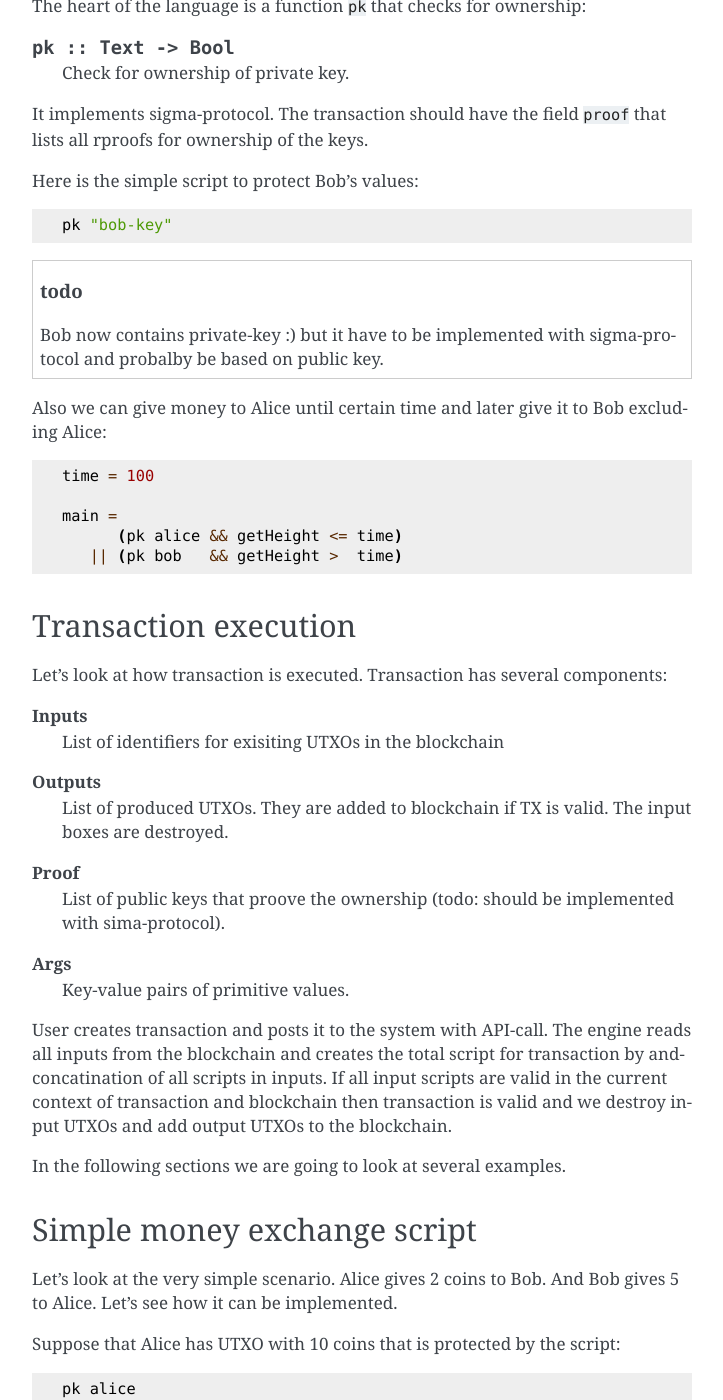
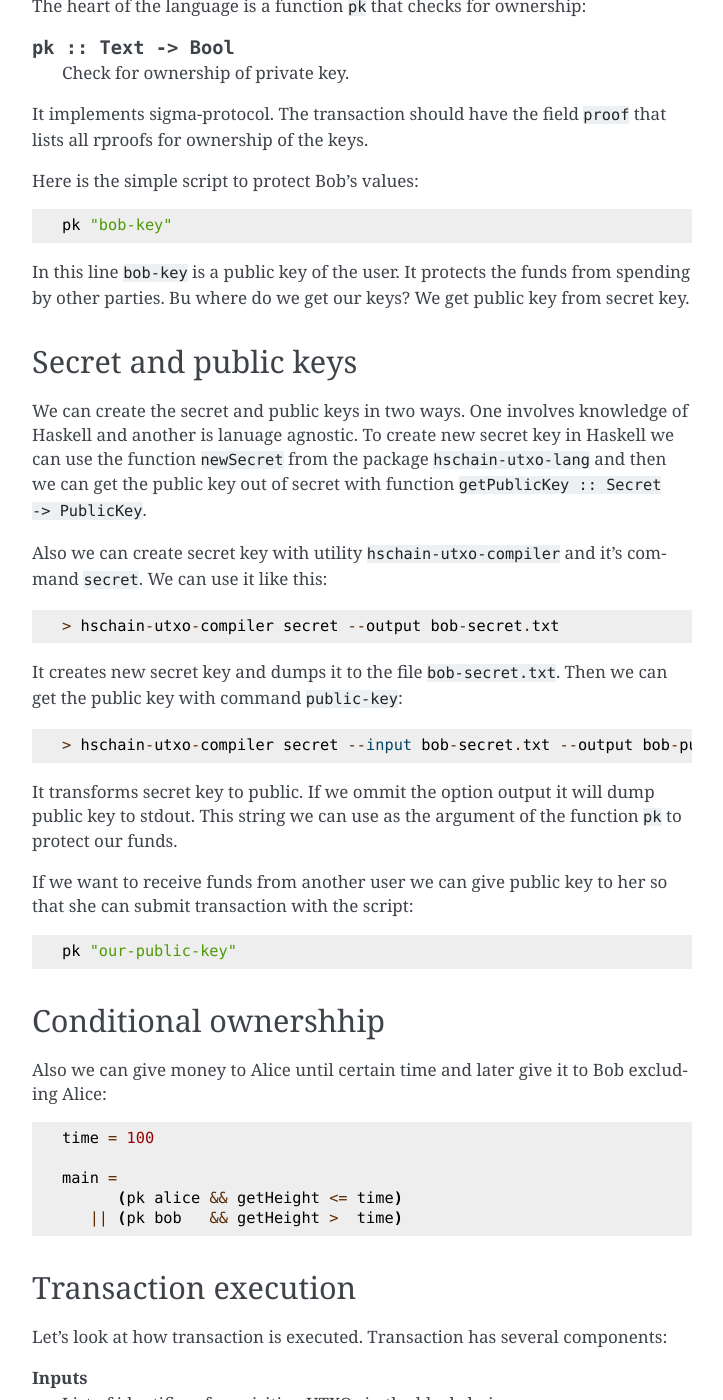
Before and after one commit to hexresearch/hschain-utxo, a Sphinx documentation site: the page built from docs/doc/lang-quick-start.rst, in a window 1280 px wide and 1400 px high, scrolled down 919 px. Shown: the whole window, without its empty margins (388-1111 px from the left). Built offline with Sphinx 7.4.7, drawn with Linux system fonts in a browser that asks for light colours; some of the changed text lies outside the part shown.

Commit message:
update docs

```diff
--- a/docs/doc/intro.rst
+++ b/docs/doc/intro.rst
@@ -20,6 +20,7 @@
 The modules are separated for the parts:
 
 * ``hschain-utxo-lang`` defines language of smartcontracts and model of execution and key terms
+* ``hschain-utxo-compiler`` utility to compile scripts and prove ownership of the transaction
 * ``hschain-utxo-state`` defines blockchain and rules to commit the blocks and transactions
 * ``hschain-utxo-service`` is service to run a node
 * ``hschain-utxo-api`` is API to interact with blockchain
--- a/docs/doc/lang-quick-start.rst
+++ b/docs/doc/lang-quick-start.rst
@@ -48,11 +48,39 @@
 
   pk "bob-key"
 
+In this line ``bob-key`` is a public key of the user. It protects the funds
+from spending by other parties. Bu where do we get our keys?
+We get public key from secret key.
 
-.. topic:: todo
+Secret and public keys
+----------------------------------------------------
 
-   Bob now contains private-key :) but it have to be implemented with sigma-protocol
-   and probalby be based on public key.
+We can create the secret and public keys in two ways. One involves knowledge
+of Haskell and another is lanuage agnostic.
+To create new secret key in Haskell we can use the function ``newSecret`` from the package
+``hschain-utxo-lang`` and then we can get the public key out of secret with
+function ``getPublicKey :: Secret -> PublicKey``.
+
+Also we can create secret key with utility ``hschain-utxo-compiler`` and it's command ``secret``.
+We can use it like this::
+
+   > hschain-utxo-compiler secret --output bob-secret.txt
+
+It creates new secret key and dumps it to the file ``bob-secret.txt``.
+Then we can get the public key with command ``public-key``::
+
+   > hschain-utxo-compiler secret --input bob-secret.txt --output bob-public-key.txt
+
+It transforms secret key to public. If we ommit the option output it will dump public key
+to stdout. This string we can use as the argument of the function ``pk`` to protect our funds.
+
+If we want to receive funds from another user we can give public key to her so that
+she can submit transaction with the script::
+
+  pk "our-public-key"
+
+Conditional ownershhip
+----------------------------------------------------
 
 Also we can give money to Alice until certain time and later
 give it to Bob excluding Alice::
@@ -76,17 +104,33 @@
    The input boxes are destroyed.
 
 **Proof**
-   List of public keys that proove the ownership (todo: should be implemented with sima-protocol).
+   Signed sigma-expression that proofs the ownership.
 
 **Args**
    Key-value pairs of primitive values.
 
-User creates transaction and posts it to the system with API-call.
+User post transaction in three steps.
+
+* User creates transaction with empty proof and calls API method ``api/tx-sigma/get``. This
+  method produces sigma-expression that is the result of evaluation of transaction in
+  the current state of block-chain.
+
+* User creates a proof of ownership if she can for received sigma-expression.
+
+* User uses this proof with transaction and post it again but with method ``api/tx/post``.
+  If everything is ok, verifier checks the transaction and accepts it.
+
 The engine reads all inputs from the blockchain and creates the total
 script for transaction by and-concatination of all scripts in inputs.
 If all input scripts are valid in the current context of transaction and blockchain
 then transaction is valid and we destroy input UTXOs and add output UTXOs to the
 blockchain.
+
+Beside check of proof there are other conditions:
+
+* Sum of inputs should equal to sum of outputs.
+
+* Outputs should contain valid scripts, that are evaluated to Bool.
 
 In the following sections we are going to look at several examples.
 
@@ -156,11 +200,34 @@
            , "args": {}
            }
          ];
-      "proof": ["bob-key"],
+      "proof": signed-sigma-expresision,
       "args": {}
    }
 
 It is enforced by the blockchain that sum of input values should be equal to sum of output values.
+
+How to sign sigma-expression
+---------------------------------------
+
+To sign sigma expression first we need to get it. Sigma expression is kind of
+boolean expression that can contain AND and OR operators in the nodes and ownership
+pk-statements with public keys in the leafs. To get this expression we first need to
+call the API method ``api/tx-sigma/get`` with our transaction but we omit proof.
+
+Once we get the expression. We can sign it with compiler command ``sign``::
+
+  > hschain-utxo-compiler sign --secret secret.txt --input sigma-expr.txt --output signed-sigma.txt
+
+This command expects three inputs:
+
+* ``--secret`` the file that contains secret key of the user
+
+* ``--sigma-expr.txt`` the file that contains the ouptut of the API call to tx-sigma method.
+
+* ``--signed-sigma.txt`` the file to dump the output, i.e. signed sigma expression
+     or proof of the ownership.
+
+
 
 Pay for Cofee - delayed exchange
 --------------------------------------------
@@ -271,7 +338,9 @@
 
 Inputs  contain the list of Box identifiers that are used as inputs.
 Ouptuts contain boxes that are going to be produced after TX is validated.
-Proof contains the list of publik keys to prove the ownership (see the function ``pk``).
+Proof contains the signed sigma expression that we can get with compiler (see previous section).
+First we send the transaction to method ``api/tx-sigma/get`` then we receive
+sigma-expression and prove it. And we supply this prove in the field ``proof``.
 Args contains the map of key-value. It can be empty.
 
 The sum of values of inputs should be equal to sum of values of outputs.
--- a/docs/doc/lang.rst
+++ b/docs/doc/lang.rst
@@ -68,11 +68,10 @@
 
 .. function:: pk :: Text -> Bool
 
-   It evaluates to true if the owner of the key is listed in proofs
+   It evaluates to true if the owner of the key is proven in the transaction field ``proof``
    of the transaction.
 
-Transaction has special field ``proof`` where it lists the proofs for ownership
-for all keys that are present in the transaction.
+Transaction has special field ``proof`` where it contains provement of the ownership.
 
 Type signatures
 ^^^^^^^^^^^^^^^^^^^^^^^^^^^^^^^^
```
Also changed, not shown: other parts of docs/doc/lang-quick-start.rst (+3 -3 lines), README.md (+7 -0 lines).
